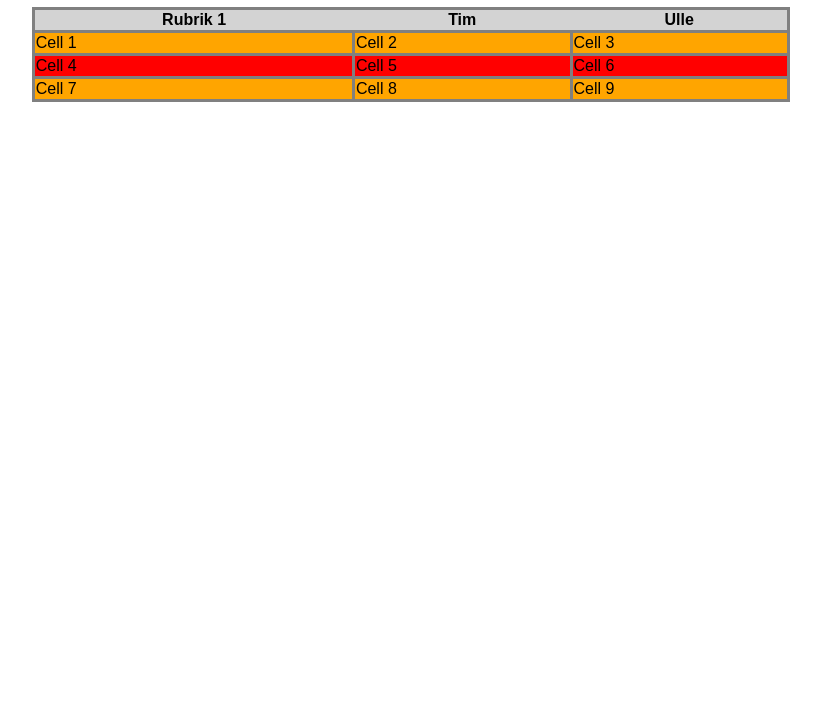
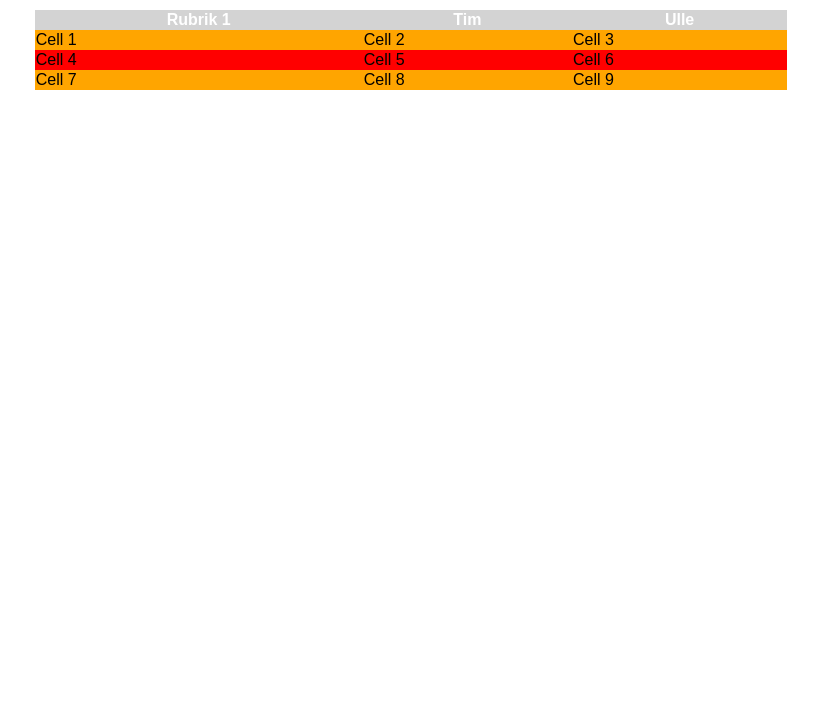
Before and after one commit to ulle-pl/UPPGIFT1, a plain HTML site: page index.html in a window 1280 px wide. Shown: the part 73-800 px from the top of the page, without its empty margins (229-1050 px from the left). Drawn offline with Linux system fonts and the light colour scheme.

Commit message:
Update style.css

```diff
--- a/style.css
+++ b/style.css
@@ -3,8 +3,8 @@ body {
   background-color: white;
 }
 
-table, td {
-  border: 3px solid gray;
+table, th td {
+  border: 3px solid white;
   border-collapse: collapse;
 }
 table {
@@ -16,7 +16,7 @@ h1 {
   text-align: center;
 }
 th {
-  color: black;
+  color: white;
   background-color: lightgray;
 }
 
```
